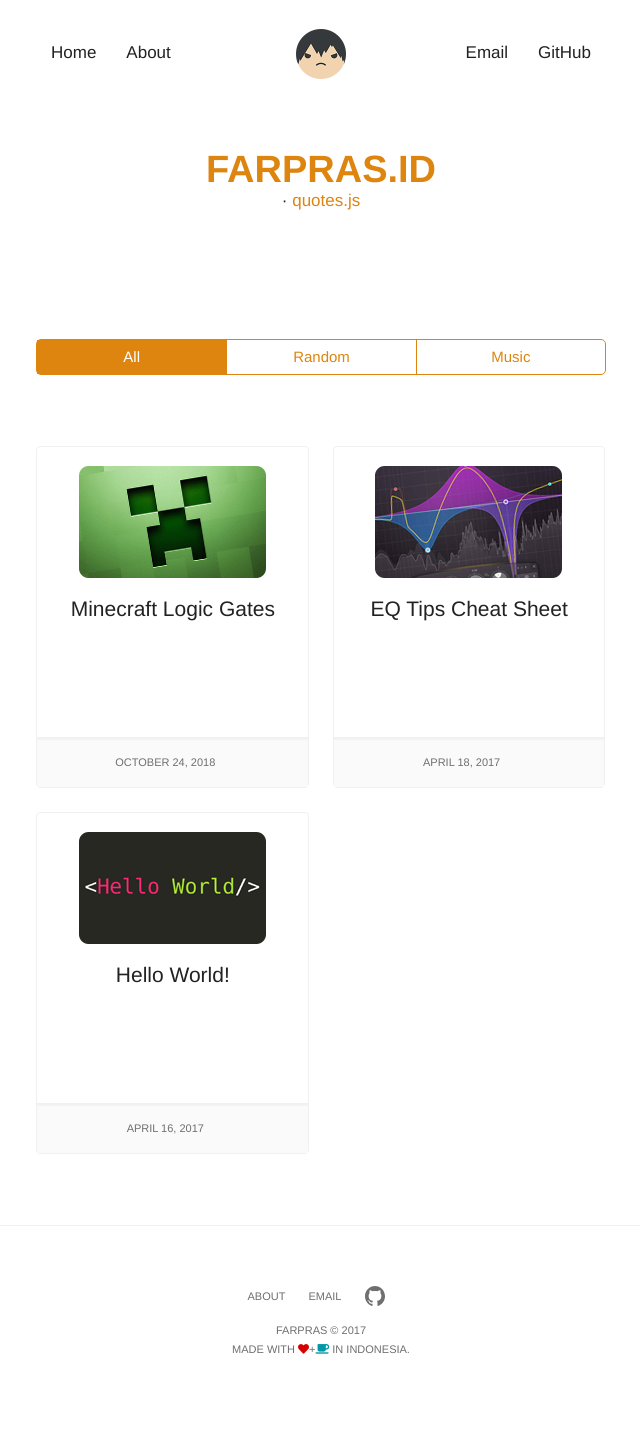
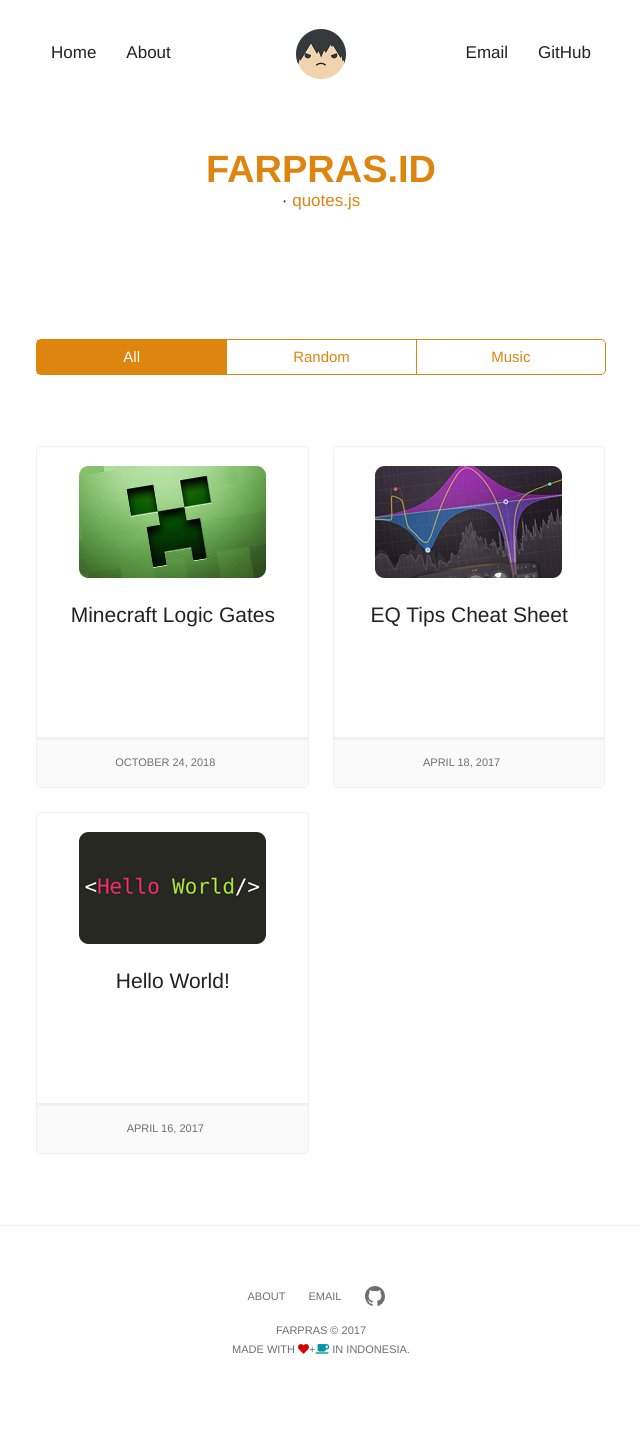
Before and after one commit to farpras28/farpras28.github.io, a Jekyll site: the page built from index.html, in a window 1280 px wide. Shown: the whole page, without its empty margins (319-959 px from the left). Built offline with Jekyll 4.4.1, drawn with Linux system fonts in a browser that asks for light colours; nearby versions of some CDN libraries; comment, search, counter and statistics services are not loaded.

Commit message:
tweaks post-listing 2

```diff
--- a/_includes/post-listing.html
+++ b/_includes/post-listing.html
@@ -6,9 +6,9 @@
 				<img src="{{ post.slug | prepend: '/images/hero-images/' | prepend: site.baseurl | append: '.png' }}" />
 			</div>
 
-			<h2 class="post-listing__title" style="margin-bottop: 0px">
+			<div class="post-listing__title">
 				{{ post.title }}
-			</h2>
+			</div>
 		</a>
 		<div class="post-listing__meta">
 			<div class="post-listing__date">{{ post.date | date: "%B %-d, %Y" }}</div>
```
